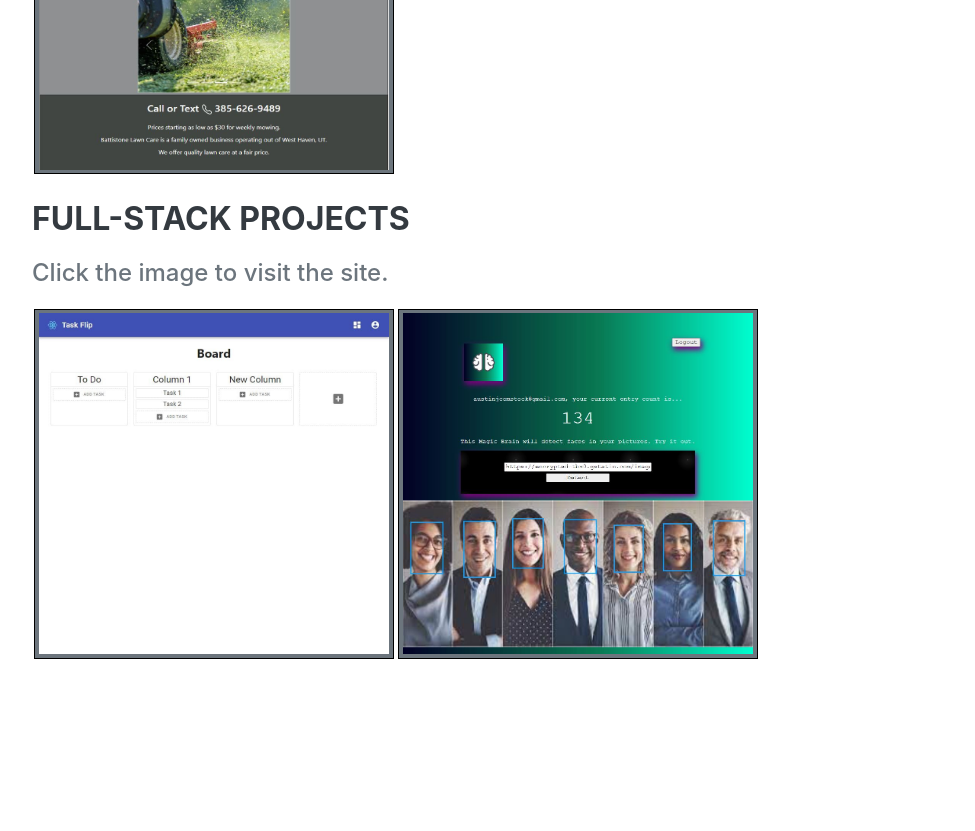
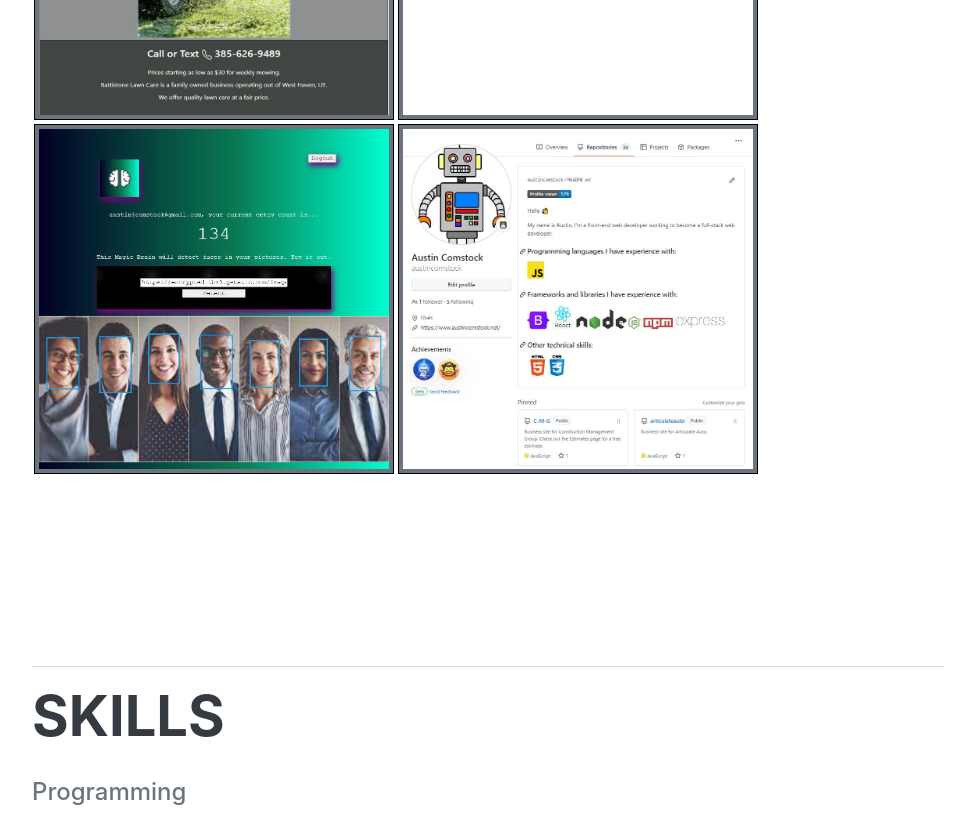
Before and after one commit to austincomstock/austincomstock-resume, a React (Create React App) app: page / in a window 1280 px wide. Shown: the part 3240-4071 px from the top of the page, without its empty margins (288-1263 px from the left). Built offline with nearby package versions, Linux system fonts and the light colour scheme.

Commit message:
Removed Front-end & Back-end text, combined projectsContainer into one, added link to github

```diff
--- a/src/components/Projects/index.jsx
+++ b/src/components/Projects/index.jsx
@@ -4,6 +4,7 @@ import articulateautoImg from "./ArticulateAuto_1-min.JPG";
 import battistonelawncareImg from "./BattistoneLawnCare_1-min.JPG";
 import taskflipImg from "./TaskFlip_1-min.JPG";
 import supafacebrainImg from "./SupaFaceBrain_1-min.JPG";
+import githubImg from "./Github_1-min.JPG";
 
 export const Projects = () => {
   return (
@@ -11,7 +12,6 @@ export const Projects = () => {
       <div className="resume-section-content">
         <hr></hr>
         <h2 className="mb-5">Projects</h2>
-        <h3 className="mb-0">Front-End Projects</h3>
         <div className="subheading mb-3 mt-3">
           Click the image to visit the site.
         </div>
@@ -43,13 +43,6 @@ export const Projects = () => {
               className="projectsImg"
             />
           </a>
-        </div>
-        <br></br>
-        <h3 className="mb-0">Full-Stack Projects</h3>
-        <div className="subheading mb-3 mt-3">
-          Click the image to visit the site.
-        </div>
-        <div className="projectsContainer">
           <a
             href="https://task-flip-ten.vercel.app/signin"
             target="_blank"
@@ -68,6 +61,13 @@ export const Projects = () => {
               className="projectsImg"
             />
           </a>
+          <a
+            href="https://github.com/austincomstock"
+            target="_blank"
+            rel="noreferrer"
+          >
+            <img src={githubImg} alt="Github" className="projectsImg" />
+          </a>
         </div>
       </div>
     </section>
```
Also changed, not shown: src/components/Projects/Github_1-min.JPG (added).
